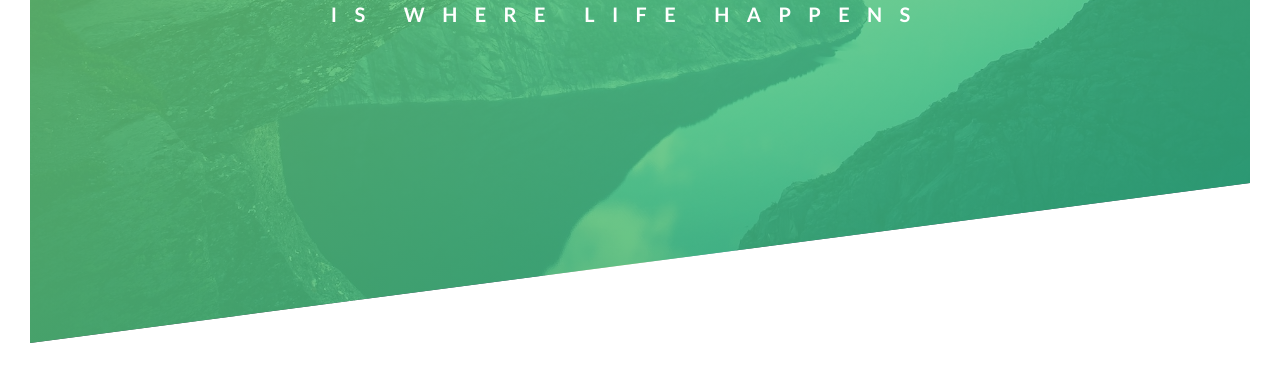
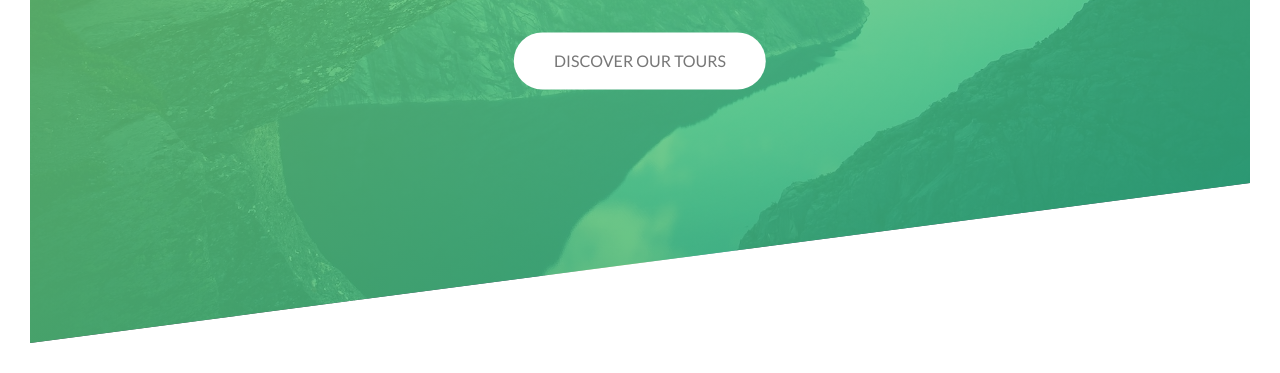
Before and after one commit to igor-arkhipenko/advanced-css-and-sass, a plain HTML site: page index.html in a window 1280 px wide. Shown: the part 447-820 px from the top of the page. Drawn offline with Linux system fonts and the light colour scheme.

Commit message:
building a complex animated button - part 1

```diff
--- a/css/style.css
+++ b/css/style.css
@@ -52,6 +52,7 @@ body {
     top: 50%;
     left: 50%;
     transform: translate(-50%, -50%);
+    text-align: center;
 }
 
 .heading-primary {
@@ -84,6 +85,7 @@ body {
     letter-spacing: 17.4px;
 
     animation: moveInRight 1s ease-out;
+    margin-bottom: 60px;
 }
 
 @keyframes moveInLeft {
@@ -117,3 +119,28 @@ body {
         transform: translate(0);
     }
 }
+
+.btn:link,
+.btn:visited {
+    text-transform: uppercase;
+    text-decoration: none;
+    padding: 15px 40px;
+    display: inline-block;
+    border-radius: 100px;
+    transition: all .2s;
+}
+
+.btn:hover {
+    transform: translateY(-3px);
+    box-shadow: 0 10px 20px rgba(0,0,0,.2);
+}
+
+.btn:active {
+    transform: translateY(-1px);
+    box-shadow: 0 5px 10px rgba(0,0,0,.2);
+}
+
+.btn-white {
+    background-color: #fff;
+    color: #777;
+}
--- a/index.html
+++ b/index.html
@@ -22,6 +22,8 @@
                     <span class="heading-primary-main">Outdoors</span>
                     <span class="heading-primary-sub">is where life happens</span>
                 </h1>
+
+                <a href="#" class="btn btn-white">Discover our tours</a>
             </div>
         </header>
     </body>
```
